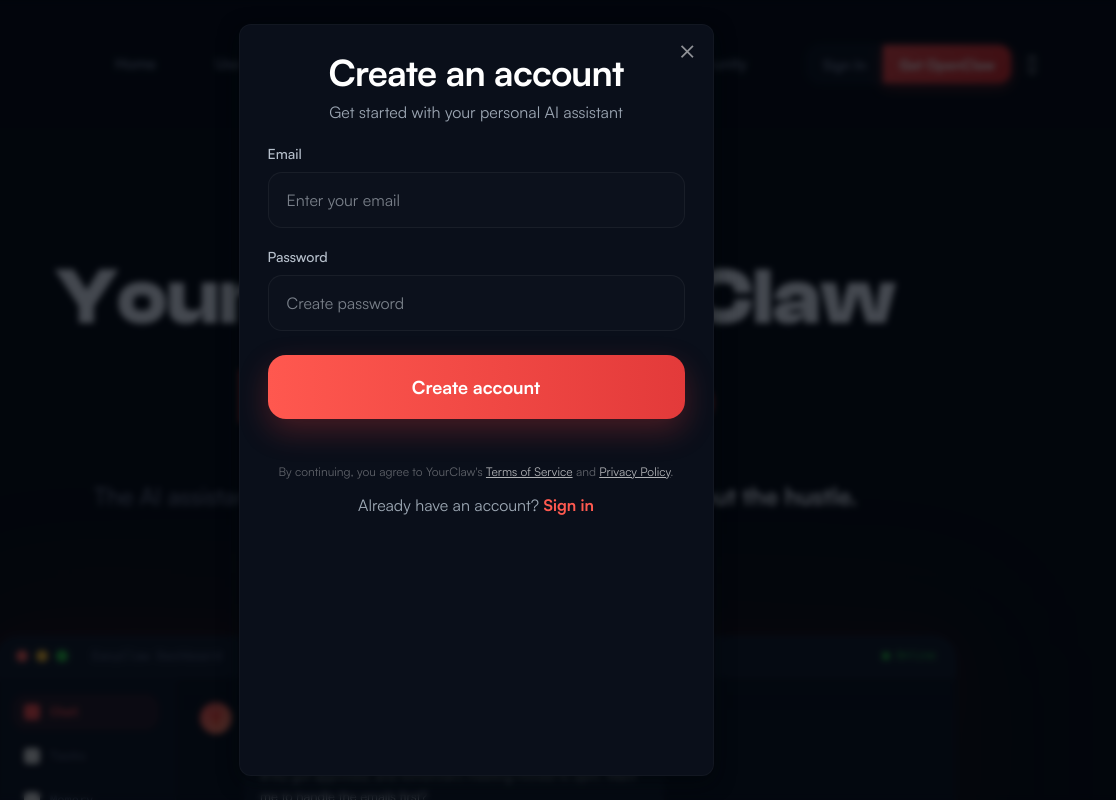
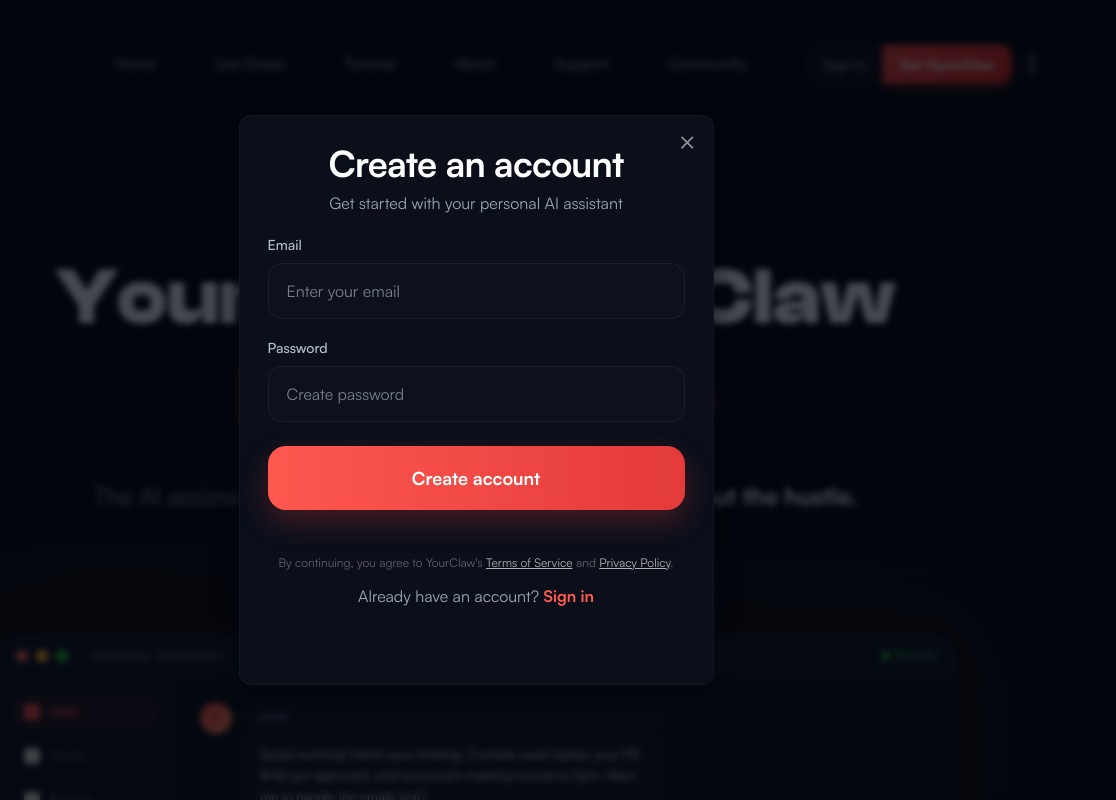
Before and after one commit to GlebRazgar/MyLobster, a website: page landing-clone/index.html in a window 1280 px wide. Both pictures are taken after a click on the button "Run OpenClaw Now". Shown: the full height of the page, 164-1280 px from the left. Drawn offline with Linux system fonts and the light colour scheme.

Commit message:
Revert forced modal height and equalize register/login panel size via min-height

```diff
--- a/landing-clone/index.html
+++ b/landing-clone/index.html
@@ -386,9 +386,10 @@
   ::-moz-selection{background:rgba(255,77,77,.3);color:#fff}
   .ec-overlay{position:fixed;inset:0;background:rgba(2,6,12,.72);backdrop-filter:blur(3px);display:none;align-items:center;justify-content:center;z-index:2147483000;padding:24px;cursor:default}
   .ec-overlay.open{display:flex}
-  .ec-modal{width:min(475px,92vw);height:min(792px,94vh);overflow:auto;background:var(--bg-card,#0a0f1a);border:1px solid rgba(255,255,255,.03);border-radius:12px;padding:28px 28px 20px;box-shadow:0 6px 20px rgba(2,6,10,.6);color:#fff;position:relative;z-index:2147483001;pointer-events:auto}
+  .ec-modal{width:min(475px,92vw);max-height:min(792px,94vh);overflow:auto;background:var(--bg-card,#0a0f1a);border:1px solid rgba(255,255,255,.03);border-radius:12px;padding:28px 28px 20px;box-shadow:0 6px 20px rgba(2,6,10,.6);color:#fff;position:relative;z-index:2147483001;pointer-events:auto}
   .ec-modal *{pointer-events:auto}
   .ec-modal button,.ec-modal a{cursor:pointer !important}
+  #ec-form,#ec-login-form{min-height:430px}
   .ec-head{display:block;text-align:center}
   .ec-head > div{padding-right:0}
   .ec-head h2{margin:0;font-size:36px;line-height:40px;letter-spacing:-.02em;text-align:center;font-weight:800}
```
